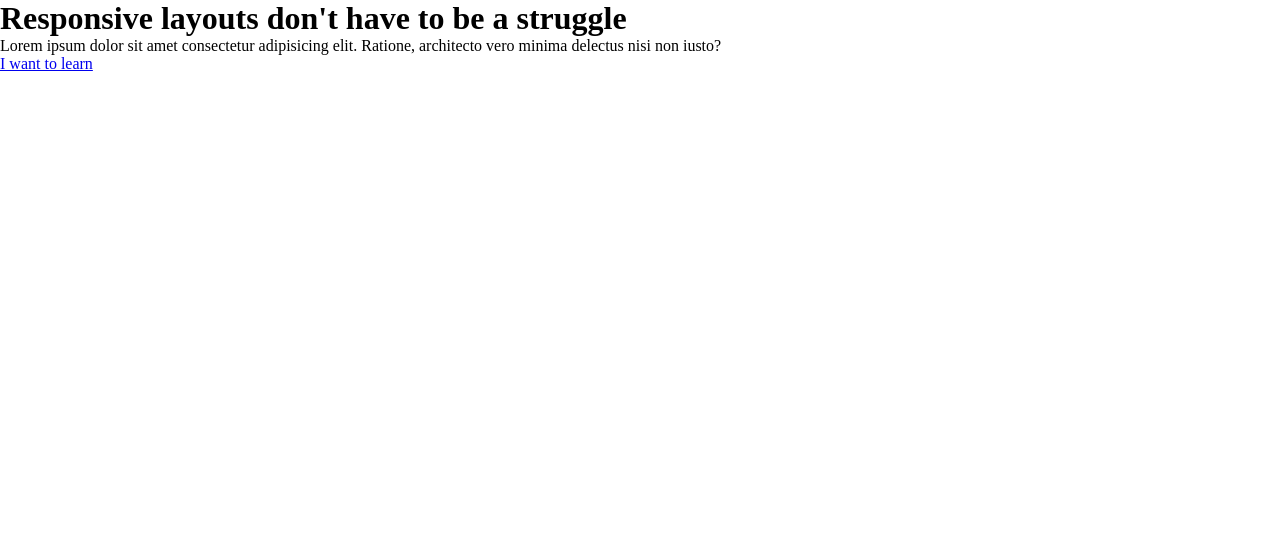
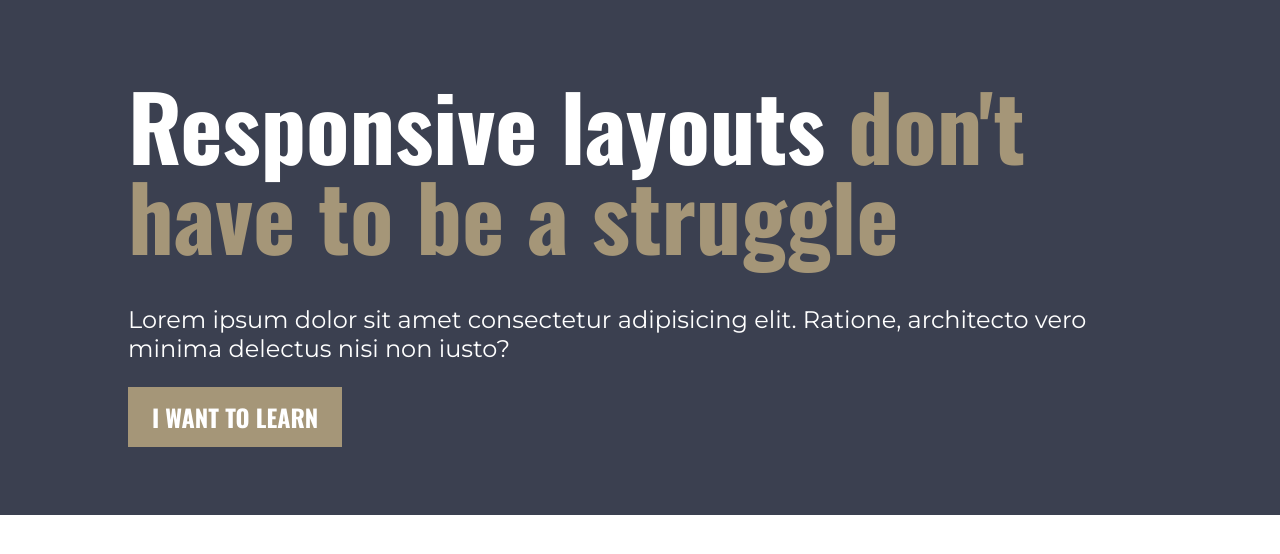
Before and after one commit to AndrewHuntington/CRL-final-challenge, a plain HTML site: page index.html in a window 1280 px wide. Drawn offline with nearby package versions, Linux system fonts and the light colour scheme.

Commit message:
Begin hero styling

```diff
--- a/index.html
+++ b/index.html
@@ -17,14 +17,16 @@
   </head>
   <body>
     <header class="hero">
+      <div class="container">
         <h1 class="hero__title">
-        Responsive layouts don't have to be a struggle
+          Responsive layouts <span>don't have to be a struggle</span>
         </h1>
         <p class="hero__text">
           Lorem ipsum dolor sit amet consectetur adipisicing elit. Ratione,
           architecto vero minima delectus nisi non iusto?
         </p>
         <a href="#" class="hero__button"> I want to learn </a>
+      </div>
     </header>
   </body>
 </html>
--- a/style.css
+++ b/style.css
@@ -8,7 +8,7 @@
 
 :root {
   /* colors */
-  --blue-header: #2e323f;
+  --blue-nav: #2e323f;
   --blue-body: #3b4050;
   --grey-blue-text: #6f737f;
   --white: #fff;
@@ -29,3 +29,39 @@
   --montserrat-reg-21: 1.3125rem "Montserrat", sans-serif;
   --montserrat-reg-24: 1.5rem "Montserrat", sans-serif;
 }
+
+.hero {
+  background-color: var(--blue-body);
+  padding: 5em 0;
+}
+
+.hero__title {
+  color: #fff;
+  font: var(--oswald-bold-90);
+  line-height: 1;
+  margin-bottom: 0.5em;
+}
+
+.hero__title span {
+  color: var(--gold-highlight);
+}
+
+.hero__text {
+  color: #fff;
+  font: var(--montserrat-reg-24);
+  margin-bottom: 1.5em;
+}
+
+.hero__button {
+  background-color: var(--gold-highlight);
+  color: #fff;
+  font: var(--oswald-bold-24);
+  padding: 0.5em 1em;
+  text-decoration: none;
+  text-transform: uppercase;
+}
+
+.container {
+  width: min(1200px, 80%);
+  margin: 0 auto;
+}
```
Lines whose indentation alone changed are shown as unchanged.
